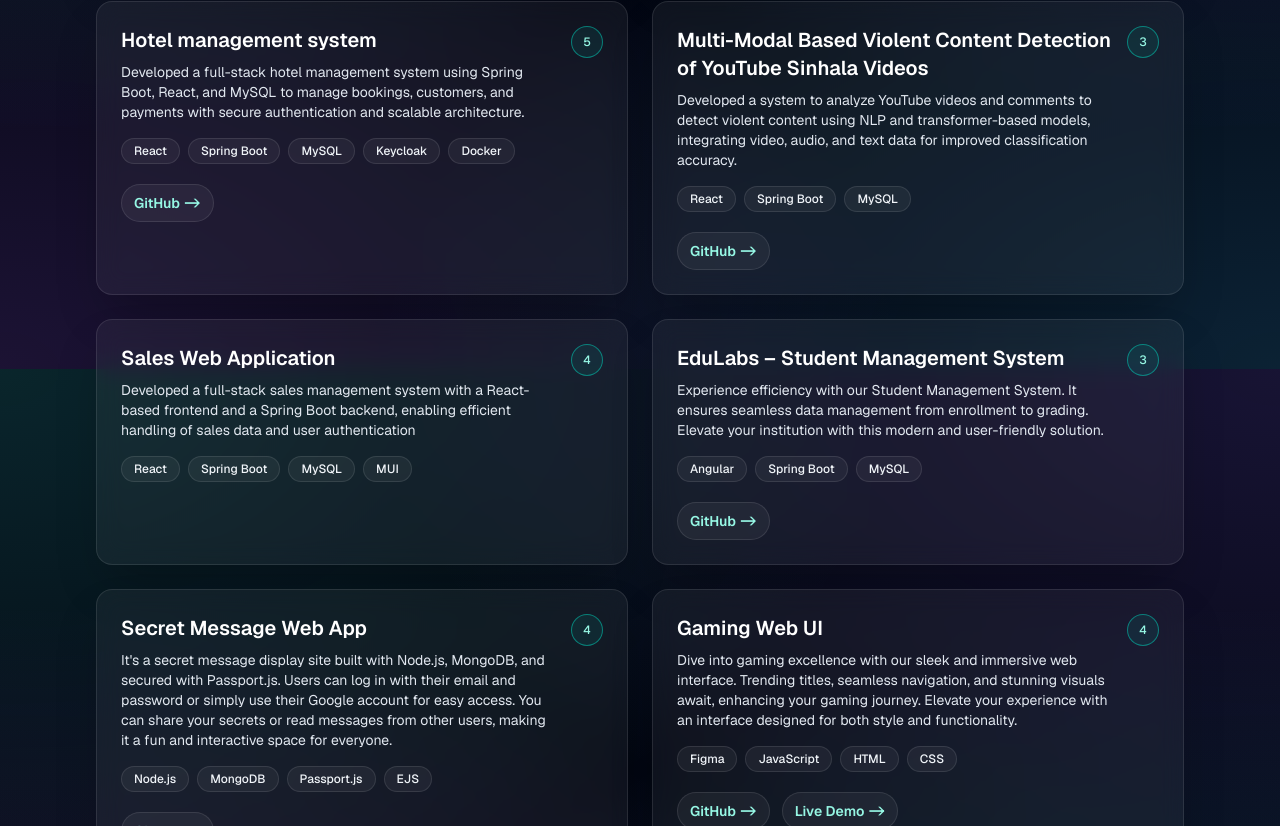
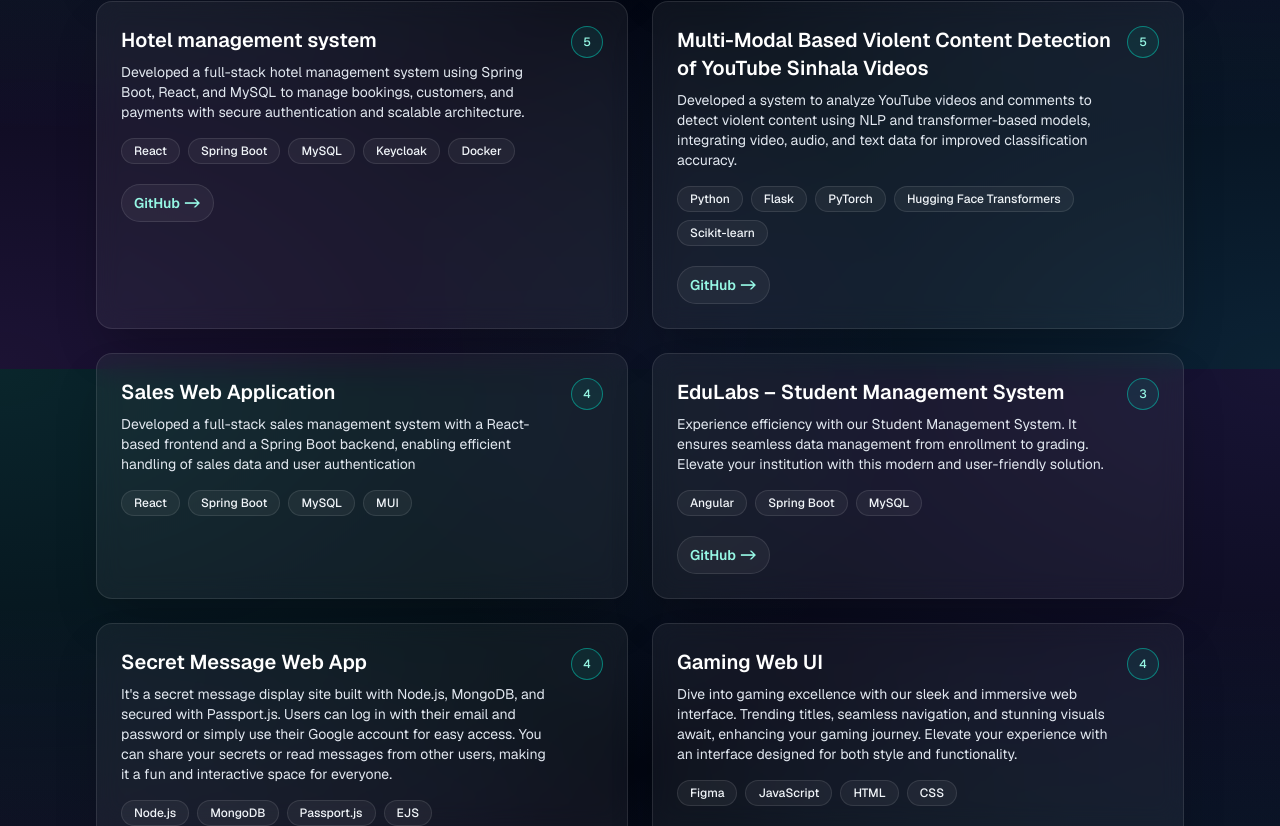
Before and after one commit to SuwanthaDarshana/portfolio_next_update, a Next.js app: page / in a window 1280 px wide. Shown: the part 2831-3657 px from the top of the page. Built offline with nearby package versions, Linux system fonts and the light colour scheme; no server answers.

Commit message:
update project

```diff
--- a/app/page.tsx
+++ b/app/page.tsx
@@ -113,7 +113,7 @@ const projects = [
     title: "Multi-Modal Based Violent Content Detection of YouTube Sinhala Videos ",
     description:
       "Developed a system to analyze YouTube videos and comments to detect violent content using NLP and transformer-based models, integrating video, audio, and text data for improved classification accuracy.",
-    tech: ["React", "Spring Boot", "MySQL"],
+    tech: ["Python", "Flask", "PyTorch", "Hugging Face Transformers", "Scikit-learn"],
     github: "https://github.com/SuwanthaDarshana/youtube_comments_analyse",
     // demo: "https://devtasks.app",
   },
```
